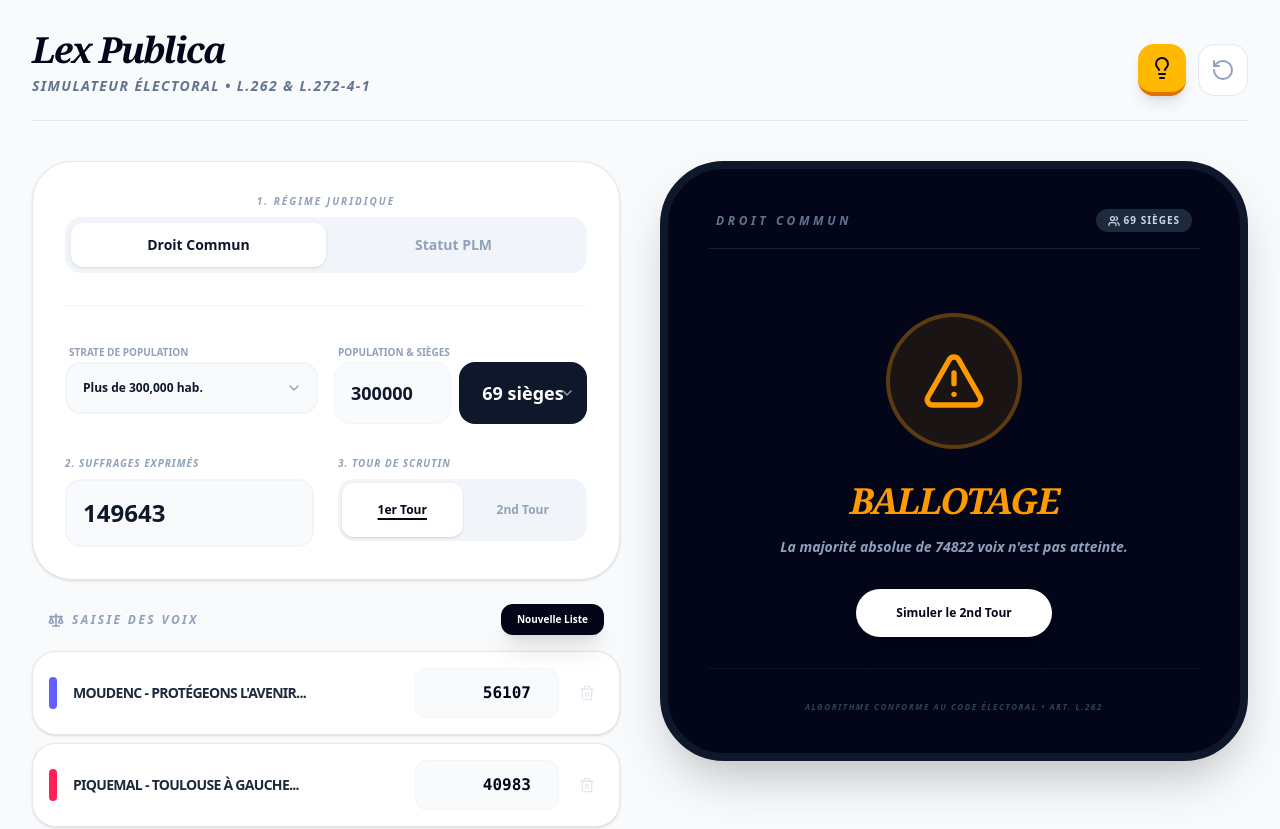
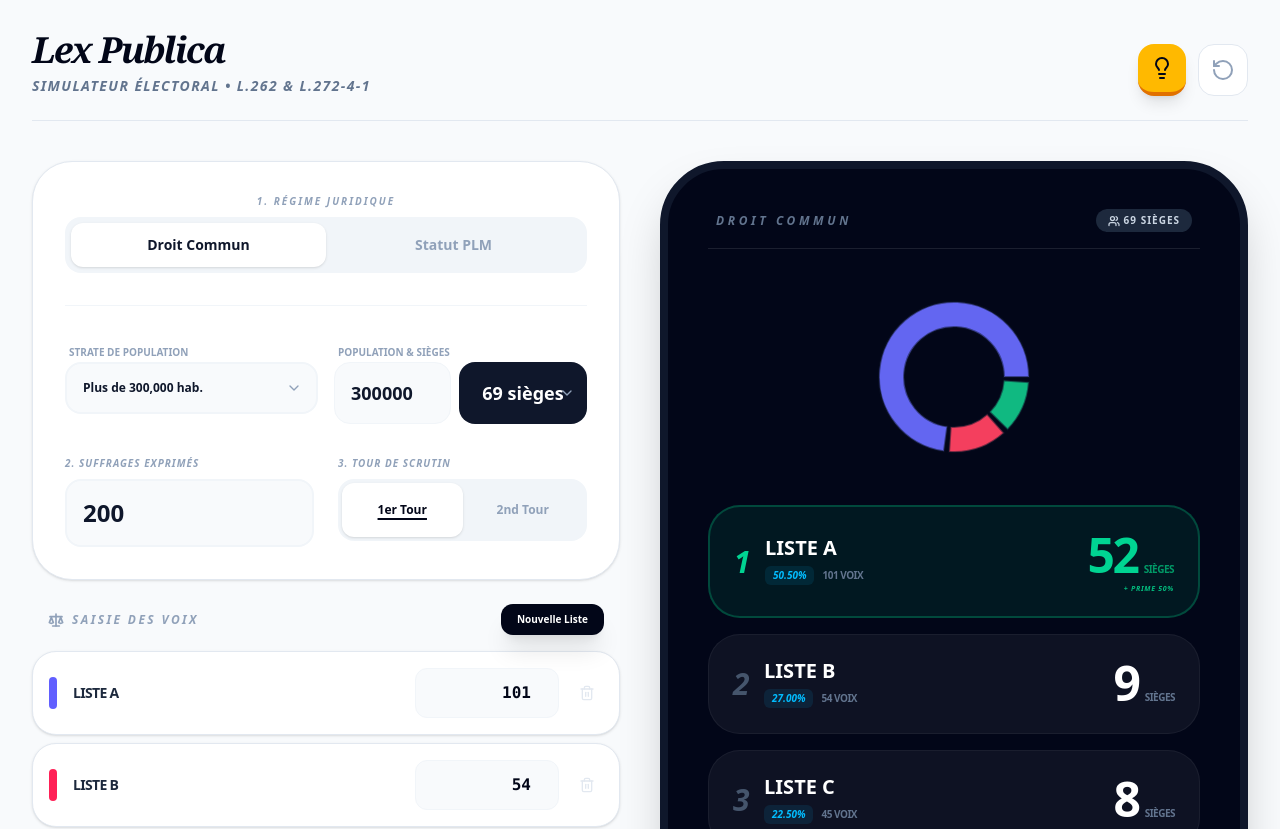
Before and after one commit to acoulibaly-ghb/lex-publica-scrutin, a React (Vite) app: page / in a window 1280 px wide. Shown: the top 829 px of the page. Built offline with nearby package versions, Linux system fonts and the light colour scheme.

Commit message:
Update App.tsx

```diff
--- a/src/App.tsx
+++ b/src/App.tsx
@@ -28,14 +28,14 @@ export default function App() {
 
   const [plmCity, setPlmCity] = useState<keyof typeof PLM_CITIES>('Paris');
 
-  const [exprimés, setExprimés] = useState<number | ''>(149643);
+  const [exprimés, setExprimés] = useState<number | ''>(200);
   const [round, setRound] = useState<ElectionRound>(1);
   const [showHelp, setShowHelp] = useState(false);
 
   const [lists, setLists] = useState<CandidateList[]>([
-    { id: '1', name: 'MOUDENC - Protégeons l\'avenir...', votes: 56107 },
-    { id: '2', name: 'PIQUEMAL - Toulouse à gauche...', votes: 40983 },
-    { id: '3', name: 'BRIANÇON - Vivre mieux...', votes: 37230 },
+    { id: '1', name: 'Liste A', votes: 101 },
+    { id: '2', name: 'Liste B', votes: 54 },
+    { id: '3', name: 'Liste C', votes: 45 },
   ]);
 
   // --- LA TRINITÉ SYNCHRONISÉE ---
```
